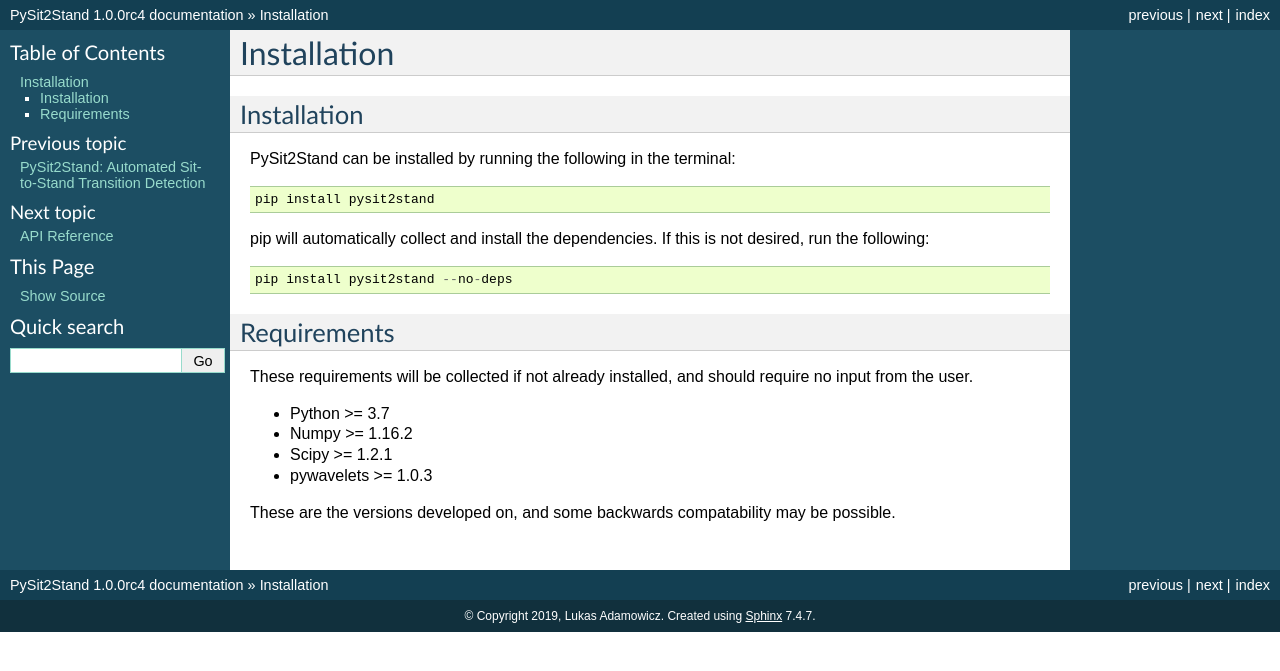
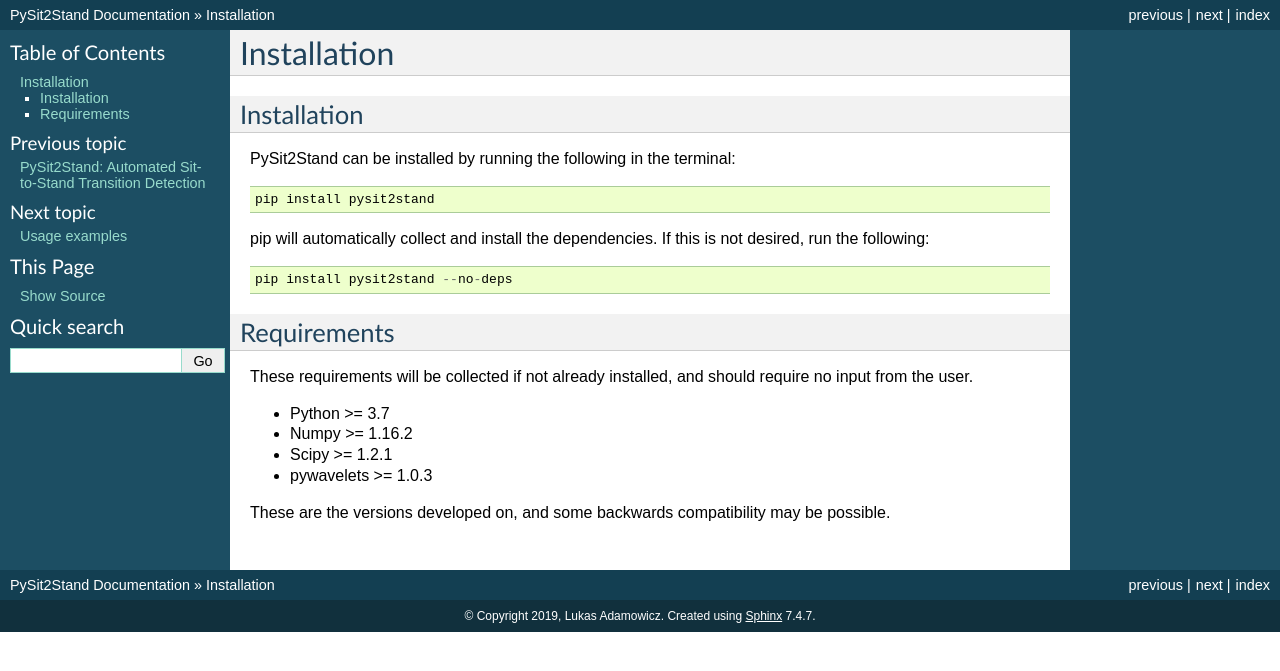
Before and after one commit to pfizer-opensource/sit2standpy, a Sphinx documentation site: the page built from docs/installation.rst, in a window 1280 px wide. Shown: the top 671 px of the page. Built offline with Sphinx 7.4.7, drawn with Linux system fonts in a browser that asks for light colours; pages that are not in the unit, such as notebooks, are missing from menus.

Commit message:
Moved for better reference Renamed to make more sense

```diff
--- a/docs/conf.py
+++ b/docs/conf.py
@@ -39,7 +39,7 @@
 # Add any Sphinx extension module names here, as strings. They can be
 # extensions coming with Sphinx (named 'sphinx.ext.*') or your custom
 # ones.
-extensions = ['sphinx.ext.autodoc', 'sphinx.ext.intersphinx']
+extensions = ['sphinx.ext.autodoc', 'sphinx.ext.intersphinx', 'numpydoc']
 
 # Add any paths that contain templates here, relative to this directory.
 templates_path = ['_templates']
@@ -68,6 +68,9 @@
 # The name of the Pygments (syntax highlighting) style to use.
 pygments_style = None
 
+# A lits of ignored prefixes for module index sorting
+modindex_common_prefix = ['pysit2stand.']
+
 
 # -- Options for HTML output -------------------------------------------------
 
@@ -86,6 +89,10 @@
 # relative to this directory. They are copied after the builtin static files,
 # so a file named "default.css" will overwrite the builtin "default.css".
 html_static_path = ['_static']
+
+# The name for this set of Sphinx documents.  If None, it defaults to
+# "<project> v<release> documentation".
+html_title = 'PySit2Stand Documentation'
 
 # Custom sidebar templates, must be a dictionary that maps document names
 # to template names.
--- a/docs/index.rst
+++ b/docs/index.rst
@@ -4,7 +4,7 @@
    contain the root `toctree` directive.
 
 PySit2Stand: Automated Sit-to-Stand Transition Detection
-=======================================
+========================================================
 
 ``PySit2Stand`` is an open source Python package that uses novel algorithms to first detect Sit-to-Stand transitions
 from lumbar-mounted accelerometer data, and then provide quantitative metrics assessing the performance of the
@@ -46,5 +46,5 @@
    :maxdepth: 2
 
    installation.rst
-   api_ref.rst
+   ref/index.rst
    usage.rst
--- a/docs/installation.rst
+++ b/docs/installation.rst
@@ -27,4 +27,4 @@
 - Scipy >= 1.2.1
 - pywavelets >= 1.0.3
 
-These are the versions developed on, and some backwards compatability may be possible.
+These are the versions developed on, and some backwards compatibility may be possible.
--- a/docs/usage.rst
+++ b/docs/usage.rst
@@ -1,4 +1,4 @@
-.. _ref-usage:
+.. pysit2stand usage
 
 =======================================
 Usage examples
```
Also changed, not shown: docs/api_ref.rst (deleted, +0 -13 lines), docs/detectors.rst (deleted, +0 -16 lines), docs/misc.rst (deleted, +0 -10 lines), docs/pysit2stand.rst (deleted, +0 -21 lines), docs/transitions.rst (deleted, +0 -15 lines).
